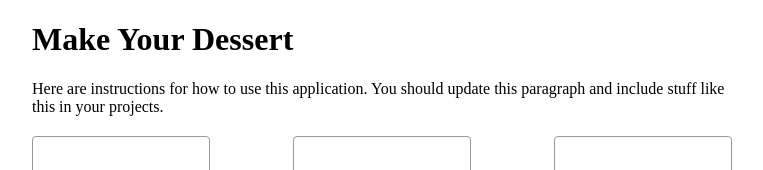
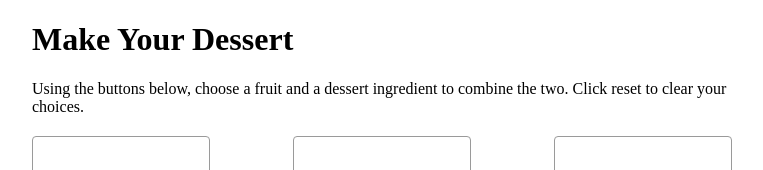
Before and after one commit to litaylor/503-exercise02, a plain HTML site: page index.html in a window 1280 px wide. Shown: the top 170 px of the page, without its empty margins (258-1021 px from the left). Drawn offline with Linux system fonts and the light colour scheme.

Commit message:
Added instruction text.

```diff
--- a/index.html
+++ b/index.html
@@ -10,7 +10,7 @@
     <div class="container">
 
       <h1>Make Your Dessert</h1>
-      <p>Here are instructions for how to use this application. You should update this paragraph and include stuff like this in your projects.</p>
+      <p>Using the buttons below, choose a fruit and a dessert ingredient to combine the two. Click reset to clear your choices.</p>
 
       <div class="Holders">
 
```
